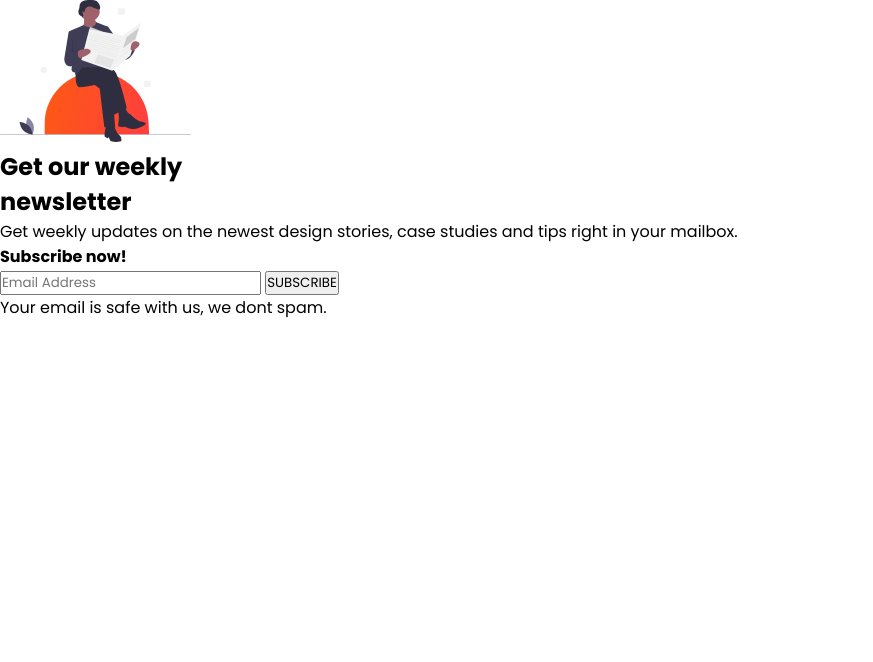
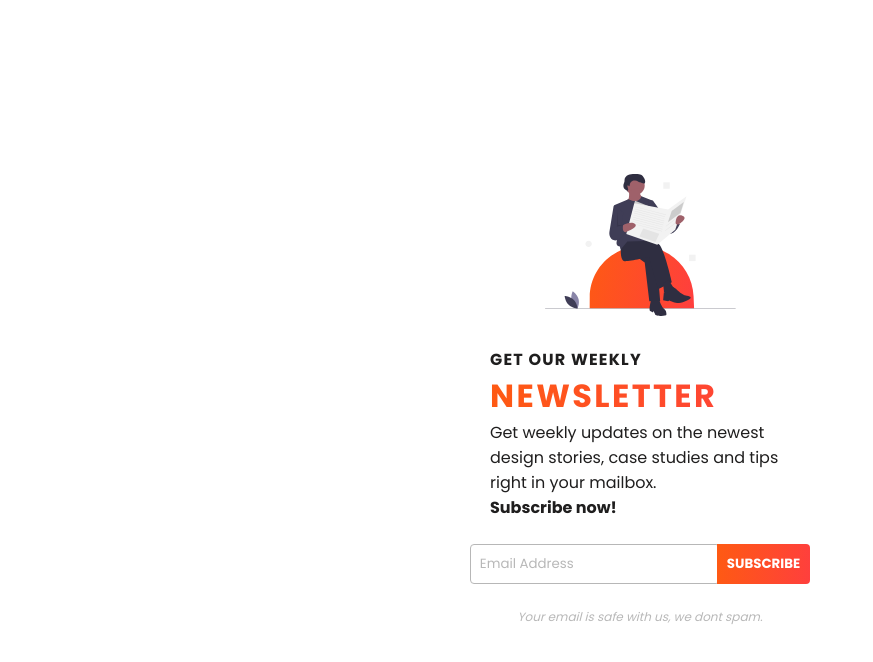
Before and after one commit to vctrhugoop/newsletter-page, a plain HTML site: page index.html in a window 1280 px wide. Shown: the whole page, without its empty margins (0-873 px from the left). Drawn offline with Linux system fonts and the light colour scheme.

Commit message:
feat: add styles setup project

```diff
--- a/Styles/_config.scss
+++ b/Styles/_config.scss
@@ -14,4 +14,5 @@ $c-text-secundary: #b8b8b8;
 body,
 input {
   font-family: 'Poppins', sans-serif;
+  color: $c-text-primary;
 }
--- a/Styles/styles.scss
+++ b/Styles/styles.scss
@@ -1 +1,86 @@
-@use './config';
+@use 'config';
+
+.container {
+  width: 100%;
+  height: 100vh;
+
+  display: flex;
+  flex-direction: column;
+  align-items: center;
+  justify-content: center;
+  gap: 1.5rem;
+
+  margin: 0 auto;
+
+  .main-content {
+    max-width: 300px;
+
+    display: flex;
+    flex-direction: column;
+    align-items: center;
+    justify-content: center;
+    gap: 1.5rem;
+
+    > .section-content {
+      h2 {
+        text-transform: uppercase;
+        letter-spacing: 1.2px;
+        font-size: 1rem;
+      }
+      h1 {
+        text-transform: uppercase;
+        letter-spacing: 2.4px;
+        font-size: 2rem;
+
+        background: linear-gradient(
+          274deg,
+          config.$c-gradient-primary -37.86%,
+          config.$c-gradient-secundary 125.4%
+        );
+        background-clip: text;
+        -webkit-background-clip: text;
+        -webkit-text-fill-color: transparent;
+      }
+    }
+    > .form-content {
+      width: 18.75rem;
+      display: flex;
+      align-items: center;
+      justify-content: center;
+      input {
+        border: none;
+      }
+      #mail {
+        width: 250px;
+        padding: 9px;
+        border-radius: 4px;
+        border: 0.5px solid #b7b7b7;
+
+        &::placeholder {
+          color: config.$c-text-secundary;
+        }
+      }
+      #subscribe-btn {
+        text-transform: uppercase;
+        margin-left: -3px;
+        padding: 10px;
+        border-radius: 0px 4px 4px 0;
+        background: linear-gradient(
+          274deg,
+          config.$c-gradient-primary -37.86%,
+          config.$c-gradient-secundary 125.4%
+        );
+
+        color: #ffff;
+        font-weight: 700;
+      }
+    }
+  }
+
+  .footer-content {
+    text-align: center;
+    font-size: 12px;
+    font-style: italic;
+    color: config.$c-text-secundary;
+  }
+}
--- a/index.html
+++ b/index.html
@@ -13,7 +13,8 @@
     <link rel="stylesheet" href="./Styles/styles.css" />
   </head>
   <body>
-    <main class="container">
+    <div class="container">
+    <main class="main-content">
       <figure class="img">
         <img
           src="./Assets/img.svg"
@@ -21,7 +22,8 @@
         Person sitting reading a newspaper"
         />
       </figure>
-      <section class="content">
+      <section class="section-content">
+        <div class="text-wrapper">
         <h2>Get our weekly</h2>
         <h1>newsletter</h1>
         <p>
@@ -30,15 +32,17 @@
         </br>
           <strong>Subscribe now!</strong>
         </p>
+      </div>
       </section>
       <form class="form-content">
-        <input id="mail" type="email" placeholder="Email Address">
-        <input id="subscribe-btn" type="submit" name="subscribe" value="SUBSCRIBE">
+        <input id="mail" type="email" placeholder="Email Address" required>
+        <input id="subscribe-btn" type="submit" name="subscribe" value="subscribe">
       </form>
     </main>
    <footer class="footer-content">
     <p>Your email is safe with us, we dont spam.</p>
    </footer>
+  </div>
     <script scr="./script.js"></script>
   </body>
 </html>
```
Also changed, not shown: Styles/styles.css, 1 other file.
